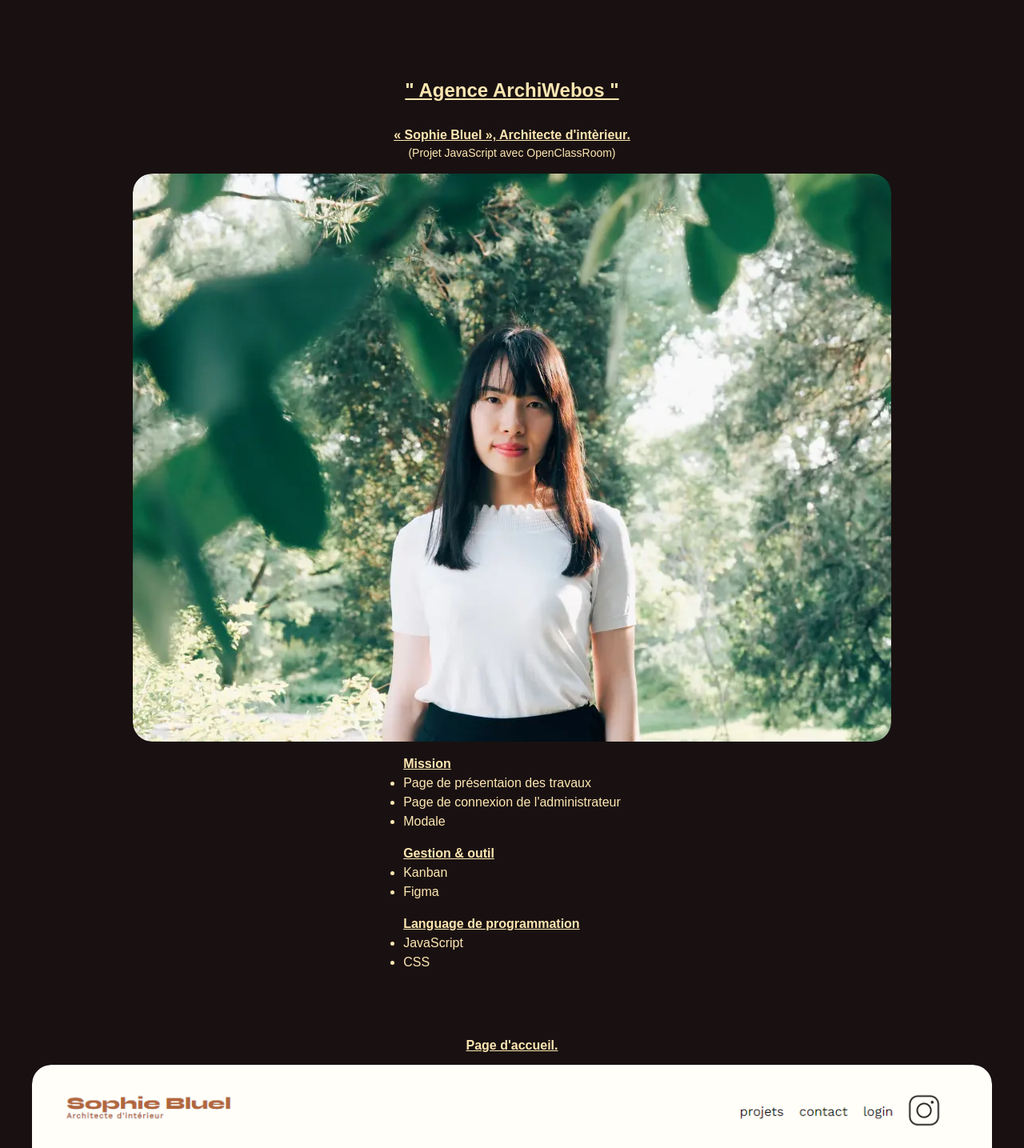
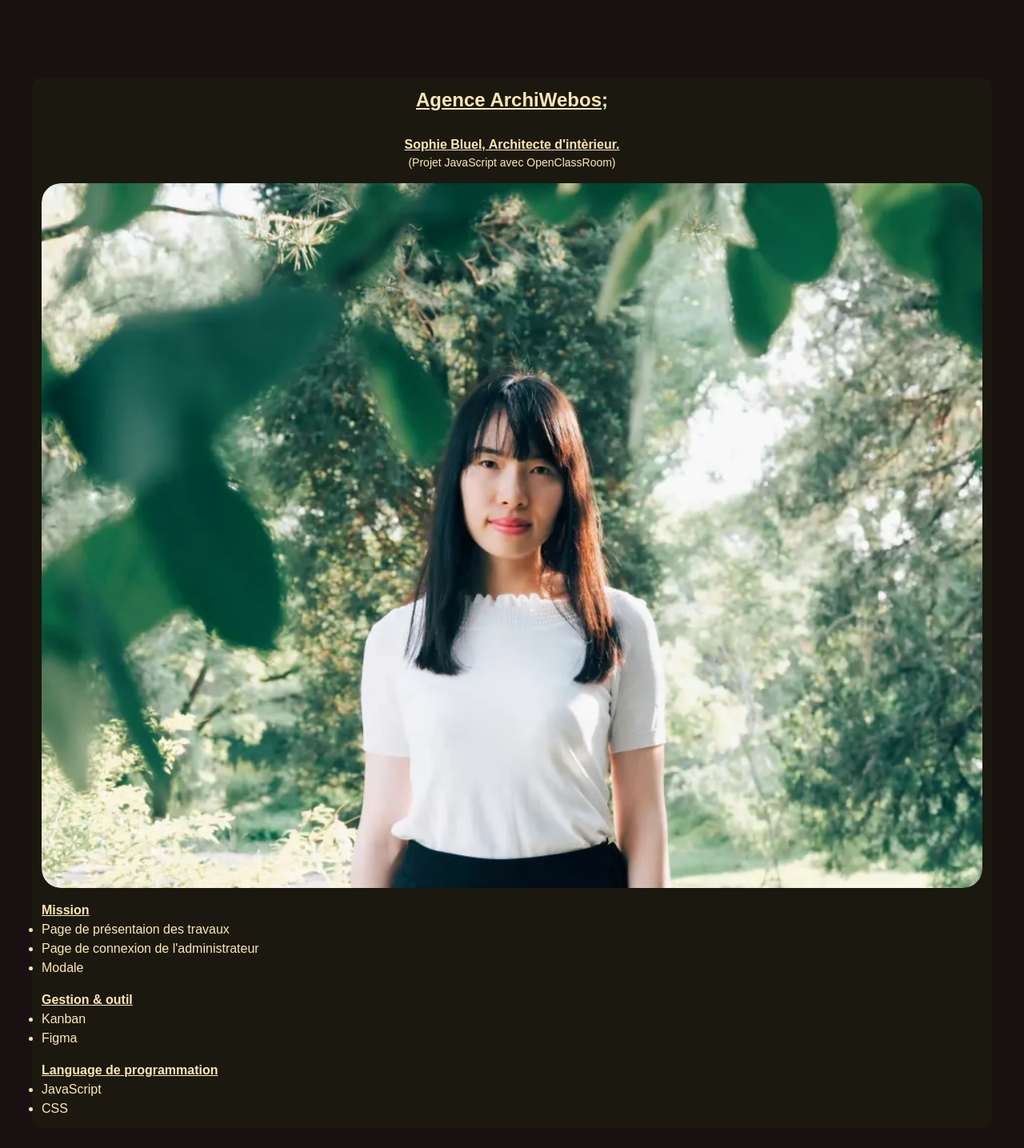
Before and after one commit to Buens18k/Portfolio, a Next.js app: page /project/sophiebluel in a window 1280 px wide. Shown: the part 135-1570 px from the top of the page at 80% size. Built offline with nearby package versions, Linux system fonts and the light colour scheme; a web font is replaced by a local one.

Commit message:
component Missing

```diff
--- a/app/components/projects/item.tsx
+++ b/app/components/projects/item.tsx
@@ -10,15 +10,17 @@ interface itemProps {
 function Item({ title, src, alt, items }: itemProps) {
   return (
     <>
-      <div className="flex justify-center">
-        <h3 className="font-semibold underline">{title}</h3>
+      {/* <div className="flex justify-center"> */}
+      <h3 className="flex justify-center font-semibold underline">{title}</h3>
+      {/* </div> */}
+      <PictureProject src={src} alt={alt} />
+      <div className="flex flex-col justify-center">
+        <ul className="flex flex-col items-start list-disc">
+          {items.map((item, index) => (
+            <li key={index}>{item}</li>
+          ))}
+        </ul>
       </div>
-      <PictureProject src={src} alt={alt} />
-      <ul className="flex flex-col items-start list-disc">
-        {items.map((item, index) => (
-          <li key={index}>{item}</li>
-        ))}
-      </ul>
     </>
   );
 }
--- /dev/null
+++ b/app/components/projects/missing.tsx
@@ -0,0 +1,34 @@
+import MissingItems from './missingItems';
+import PictureProject from './picture';
+
+interface missingProps {
+  titleName: string;
+  projectName: string;
+  ssProjectName: string | null;
+  src: string;
+  alt: string;
+  missingItems: {
+    title: string;
+    items: string[];
+  }[];
+}
+
+export default function Missing({ titleName, projectName, ssProjectName, src, alt, missingItems }: missingProps) {
+  return (
+    <>
+      <h1 className="flex justify-center text-2xl font-bold underline">{titleName};</h1>
+      <div className="flex flex-col gap-4">
+        <div className="flex flex-col justify-center items-center">
+          <p className="flex font-semibold justify-center underline">{projectName}</p>
+          <span className="flex justify-center text-sm">{`(${ssProjectName})`}</span>
+        </div>
+        <PictureProject src={src} alt={alt} />
+        <div className="flex flex-col gap-4">
+          {missingItems.map((missingItem, index) => (
+            <MissingItems key={index} title={missingItem.title} items={missingItem.items} />
+          ))}
+        </div>
+      </div>
+    </>
+  );
+}
--- a/app/components/projects/picture.tsx
+++ b/app/components/projects/picture.tsx
@@ -7,12 +7,12 @@ function PictureProject({ src, alt }: PictureProps) {
   return (
     <div className="relative overflow-hidden group rounded-3xl">
       <Image
-        className="flex object-cover rounded-3xl w-full h-full transition-transform duration-300 transform-gpu group-hover:scale-125"
+        className="flex object-cover rounded-3xl w-full h-auto transition-transform duration-300 transform-gpu group-hover:scale-125"
         src={`/images/projects/${src}`}
         alt={alt}
         priority
-        width={500}
-        height={500}
+        width={250}
+        height={250}
       />
       <div className="absolute rounded-3xl inset-0 bg-white bg-opacity-0 hover:bg-opacity-25 transition-opacity duration-300"></div>
     </div>
--- a/app/page.tsx
+++ b/app/page.tsx
@@ -11,7 +11,7 @@ export default function Home() {
       <section className="flex flex-col gap-5 justify-center md:justify-between items-center md:flex-row w-full">
         <Banner src="moi.webp" alt="Photo Profil de Bruno" />
         <div className=" flex flex-col gap-8 md:w-7/12 lg:w-2/3">
-          <Biography name={data.userName.name} trade="Develloppeur Front-end" text={data.mutliText.lines} />
+          <Biography name={data.userName.name} trade="Developeur Front-end" text={data.mutliText.lines} />
           <div className="grid grid-cols-2 md:grid-cols-4 gap-5 w-full">
             <ButtonContact src="/images/github.svg" buttonLink={{ title: 'GitHub', url: 'https://github.com/Buens18k' }} />
             <ButtonContact src="/images/linkedin.svg" buttonLink={{ title: 'Linkedin', url: 'https://www.linkedin.com/in/bruno-vang/' }} />
--- a/app/project/sophiebluel/page.tsx
+++ b/app/project/sophiebluel/page.tsx
@@ -1,27 +1,27 @@
 import ButtonContact from '@/app/components/buttonContact';
 import Item from '@/app/components/projects/item';
-import MissingItems from '@/app/components/projects/missingItems';
-import PictureProject from '@/app/components/projects/picture';
+import Missing from '@/app/components/projects/missing';
 
 function Project() {
+  const missingItemData = [
+    { title: 'Mission', items: ['Page de présentaion des travaux', "Page de connexion de l'administrateur", 'Modale'] },
+    { title: 'Gestion & outil', items: ['Kanban', 'Figma'] },
+    { title: 'Language de programmation', items: ['JavaScript', 'CSS'] },
+  ];
+
   return (
     <main className="flex flex-col min-h-screen p-10 max-w-screen-2xl gap-20">
-      <section className="flex flex-col justify-center gap-7">
-        <h1 className="flex justify-center text-2xl font-bold underline">&quot; Agence ArchiWebos &quot;</h1>
-        <div className="flex flex-col items-center gap-4">
-          <div className="flex flex-col justify-center items-center">
-            <p className="flex font-semibold justify-center underline">&laquo; Sophie Bluel &raquo;, Architecte d&apos;intèrieur.</p>
-            <span className="text-sm">(Projet JavaScript avec OpenClassRoom)</span>
-          </div>
-          <PictureProject src="bluel.webp" alt="Photo de Sophie Bluel" />
-          <div className="flex flex-col gap-4">
-            <MissingItems title="Mission" items={['Page de présentaion des travaux', "Page de connexion de l'administrateur", 'Modale']} />
-            <MissingItems title="Gestion & outil" items={['Kanban', 'Figma']} />
-            <MissingItems title="Language de programmation" items={['JavaScript', 'CSS']} />
-          </div>
-        </div>
+      <section className="flex flex-col justify-center gap-7 bg-menu rounded-xl p-3">
+        <Missing
+          titleName="Agence ArchiWebos"
+          projectName="Sophie Bluel, Architecte d'intèrieur."
+          ssProjectName="Projet JavaScript avec OpenClassRoom"
+          src="bluel.webp"
+          alt="Photo de Sophie Bluel"
+          missingItems={missingItemData}
+        />
       </section>
-      <section className="flex flex-col gap-3">
+      <section className="flex flex-col gap-3 bg-menu rounded-xl p-3">
         <Item
           title="Page d'accueil."
           src="p6.webp"
@@ -29,7 +29,7 @@ function Project() {
           items={['Récuparation des travaux depuis le back-end.', 'Possibilité de filtrer la galerie par catégorie de projet.']}
         />
       </section>
-      <section className="flex flex-col gap-3">
+      <section className="flex flex-col gap-3 bg-menu rounded-xl p-3">
         <Item
           title="Page d'authentification."
           src="loginBluel.webp"
@@ -43,15 +43,15 @@ function Project() {
           ]}
         />
       </section>
-      <section className="flex flex-col gap-3">
+      <section className="flex flex-col gap-3 bg-menu rounded-xl p-3">
         <Item
           title="Page Mode Édition."
           src="authBluel.webp"
           alt="Photo de Sophie Bluel"
-          items={['Manipulation du DOM.', 'Conformité du design', "Déconnexion de l'utilisateur."]}
+          items={["Fonctionnalité avancer pour l'administrateur d'accéder à des fonctions.", 'Conformité du design', "Déconnexion de l'utilisateur."]}
         />
       </section>
-      <section className="flex flex-col gap-3">
+      <section className="flex flex-col gap-3 bg-menu rounded-xl p-3">
         <Item
           title="Modale de suppression."
           src="modalDelBluel.webp"
@@ -63,7 +63,7 @@ function Project() {
           ]}
         />
       </section>
-      <section className="flex flex-col gap-3">
+      <section className="flex flex-col gap-3 bg-menu rounded-xl p-3">
         <Item
           title="Modale d'ajout d'un nouveau projet."
           src="modalAddBluel.webp"
```
